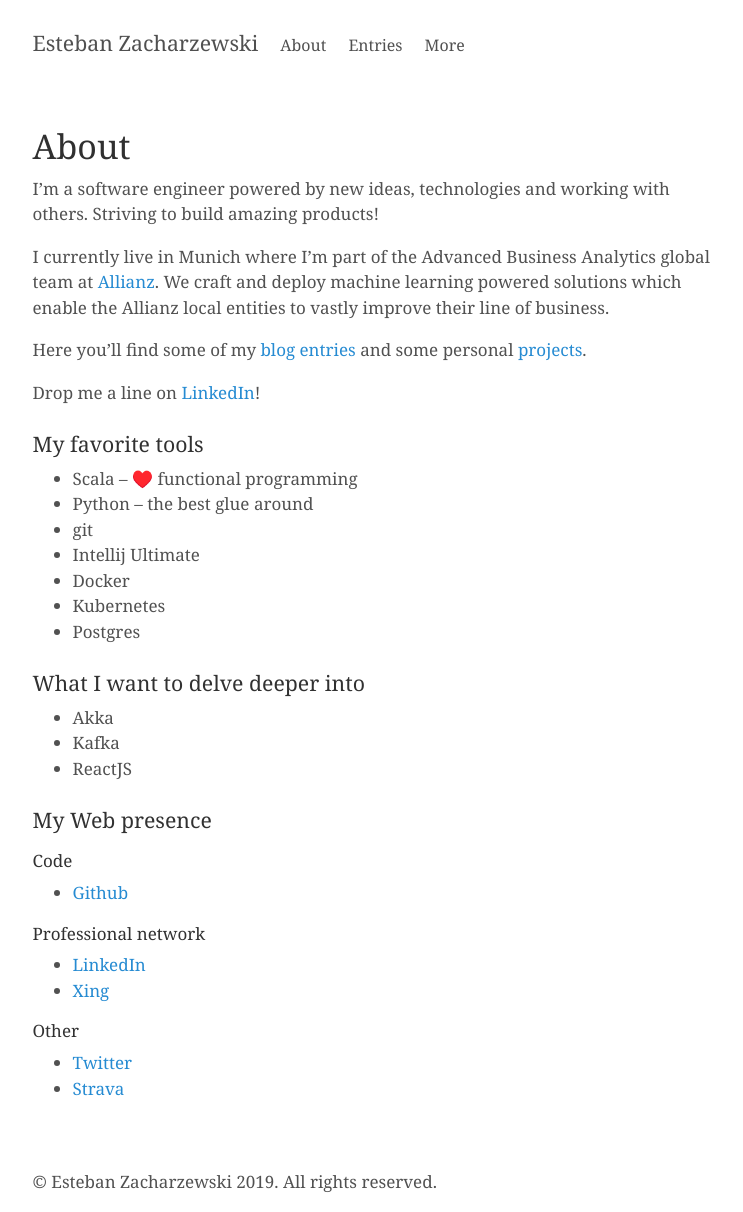
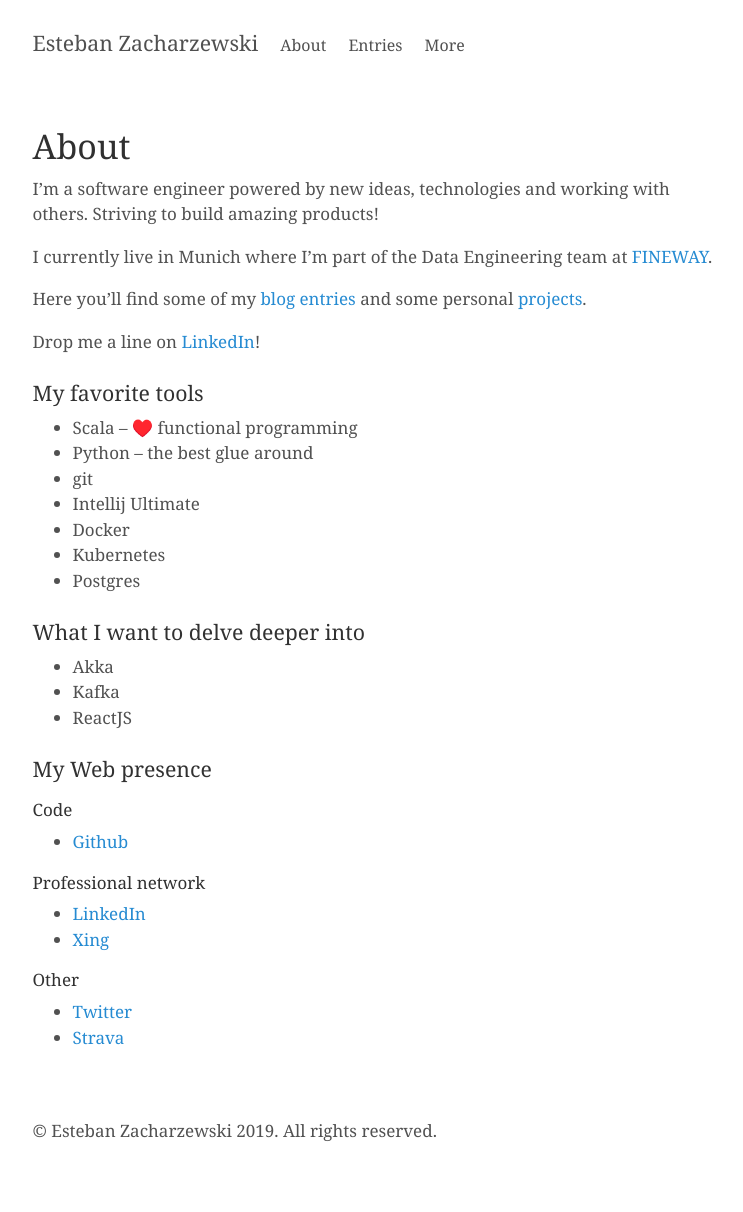
Before and after one commit to stzr1123/stzr1123.github.io, a Jekyll site: the page built from about.md, in a window 1280 px wide, cut to the strip 104-1316 px from the top of the page. Shown: the whole strip, without its empty margins (259-1002 px from the left). Built offline with Jekyll 4.4.1, drawn with Linux system fonts in a browser that asks for light colours; after the commit the page ends 1265 px from its top, so only the background shows below that.

Commit message:
Update about.md

```diff
--- a/about.md
+++ b/about.md
@@ -5,7 +5,7 @@ title: About
 
 I'm a software engineer powered by new ideas, technologies and working with others. Striving to build amazing products!
 
-I currently live in Munich where I'm part of the Advanced Business Analytics global team at [Allianz](https://www.allianz.com/). We craft and deploy machine learning powered solutions which enable the Allianz local entities to vastly improve their line of business.
+I currently live in Munich where I'm part of the Data Engineering team at [FINEWAY](https://www.fineway.de/).
 
 Here you'll find some of my [blog entries](/entries) and some personal [projects](/projects).
 
```
